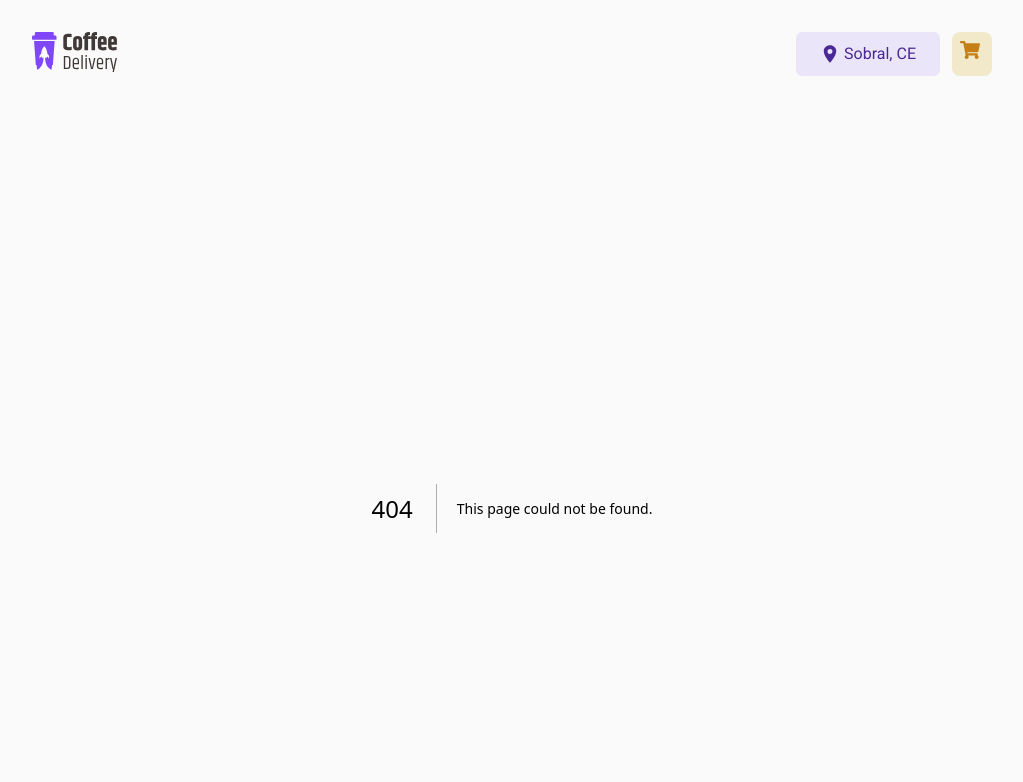
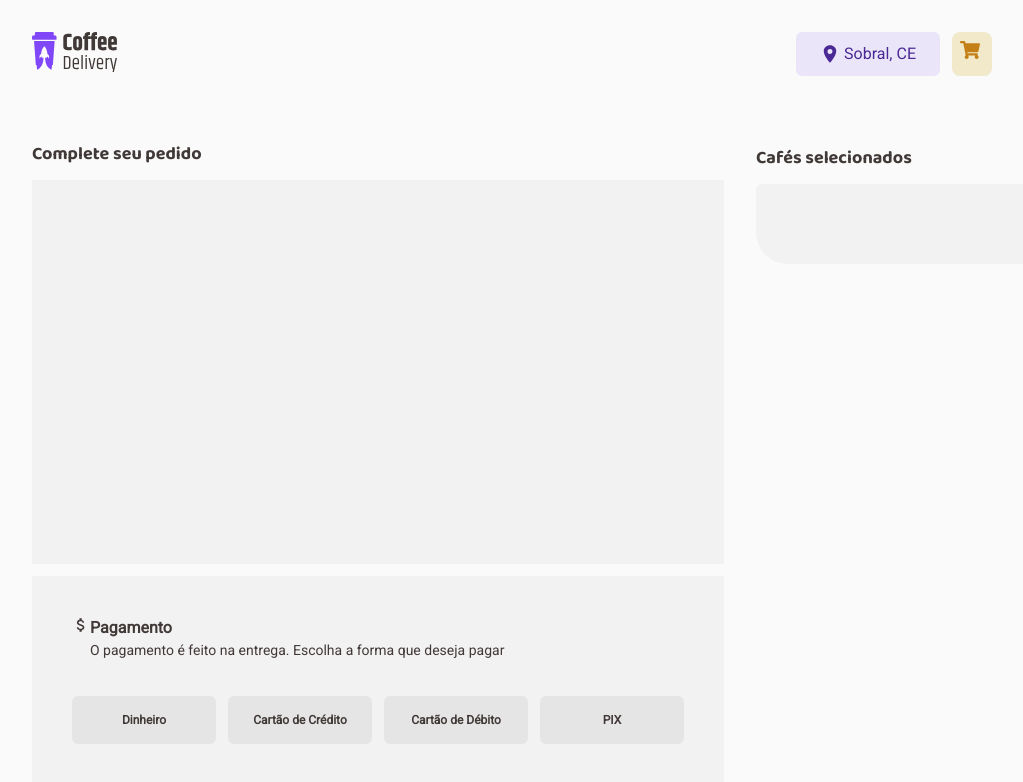
Before and after one commit to Hzimr/Desafio02CoffeeDelivery, a Next.js app: page /Checkout in a window 1280 px wide. Before the commit this address had no page. Shown: the top 782 px of the page, without its empty margins (128-1151 px from the left). Built offline with nearby package versions, Linux system fonts and the light colour scheme.

Commit message:
feat: create base to checkoutpage

```diff
--- /dev/null
+++ b/app/Checkout/page.tsx
@@ -0,0 +1,63 @@
+import { Baloo_2 } from "next/font/google";
+import { MdOutlineAttachMoney } from "react-icons/md";
+
+const baloo2 = Baloo_2({
+  subsets: ["latin-ext"],
+});
+
+export default function CheckoutPage() {
+  return (
+    <>
+      <div className="flex justify-center px-40 py-8">
+        <div className="grid w-full max-w-[1440px] grid-cols-[2fr,1fr] gap-8 text-lg font-bold text-baseSubtitle">
+          <div className="flex flex-col gap-3">
+            <h2 className={`${baloo2.className}`}>Complete seu pedido</h2>
+            <div className="h-96 bg-baseCard"></div>
+            <div className="flex h-52 flex-col gap-8 bg-baseCard p-10">
+              <section className="flex flex-row justify-start">
+                <MdOutlineAttachMoney />
+                <div>
+                  <h3 className="text-base">Pagamento</h3>
+                  <p className="text-sm font-normal">
+                    O pagamento é feito na entrega. Escolha a forma que deseja
+                    pagar
+                  </p>
+                </div>
+              </section>
+              <div className="flex flex-row gap-3 pt-1">
+                <input
+                  className="w-36 appearance-none rounded-md bg-baseButton text-xs after:box-border after:block after:w-36 after:py-4 after:text-center after:content-[attr(value)] checked:after:rounded-md checked:after:border checked:after:border-purple checked:after:bg-purpleLight hover:cursor-pointer"
+                  type="radio"
+                  name="pgto"
+                  value="Dinheiro"
+                />
+                <input
+                  className="w-36 appearance-none rounded-md bg-baseButton text-xs after:box-border after:block after:w-36 after:py-4 after:text-center after:content-[attr(value)] checked:after:rounded-md checked:after:border checked:after:border-purple checked:after:bg-purpleLight hover:cursor-pointer"
+                  type="radio"
+                  name="pgto"
+                  value="Cartão de Crédito"
+                />
+                <input
+                  className="w-36 appearance-none rounded-md bg-baseButton text-xs after:box-border after:block after:w-36 after:py-4 after:text-center after:content-[attr(value)] checked:after:rounded-md checked:after:border checked:after:border-purple checked:after:bg-purpleLight hover:cursor-pointer"
+                  type="radio"
+                  name="pgto"
+                  value="Cartão de Débito"
+                />
+                <input
+                  className="w-36 appearance-none rounded-md bg-baseButton text-xs after:box-border after:block after:w-36 after:py-4 after:text-center after:content-[attr(value)] checked:after:rounded-md checked:after:border checked:after:border-purple checked:after:bg-purpleLight hover:cursor-pointer"
+                  type="radio"
+                  name="pgto"
+                  value="PIX"
+                />
+              </div>
+            </div>
+          </div>
+          <div className="flex flex-col gap-3 pt-1">
+            <h2 className={`${baloo2.className}`}>Cafés selecionados</h2>
+            <div className="flex w-full min-w-[320px] flex-col items-center gap-3 rounded-bl-[32px] rounded-br-md rounded-tl-md rounded-tr-[32px] bg-baseCard p-10"></div>
+          </div>
+        </div>
+      </div>
+    </>
+  );
+}
```
